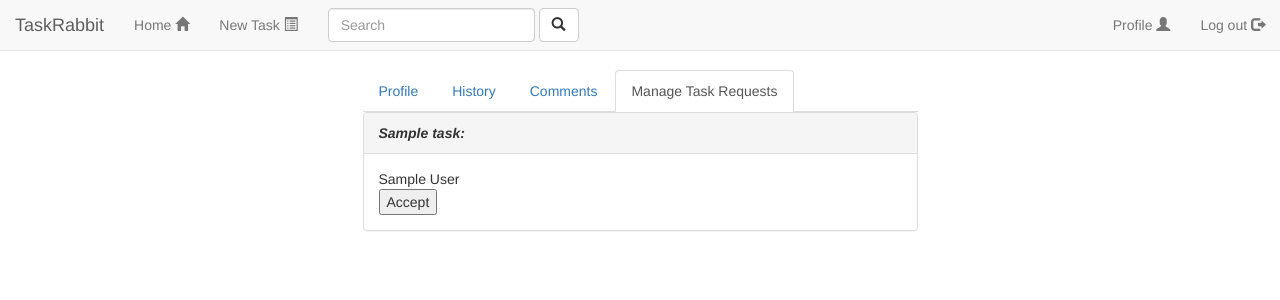
After one commit to mehranakk/taskrabbit, a Django app: page /accounts/manage_task_requests/ in a window 1280 px wide. The commit adds this page. Shown: the top 300 px of the page. Run offline with Django 3.2, Linux system fonts and the light colour scheme; a user stored in the database is signed in; tables that the repository leaves empty hold one stand-in row (values such as "Sample post"); some libraries are stand-ins or nearby versions.

Commit message:
manage tasks added

```diff
--- a/catalogue/templates/comments.html
+++ b/catalogue/templates/comments.html
@@ -9,6 +9,7 @@
                 <li role="presentation"><a href="/accounts/profile/">Profile</a></li>
                 <li role="presentation"><a href="/accounts/history/">History</a></li>
                 <li role="presentation" class="active"><a href="/accounts/comments/">Comments</a></li>
+                <li role="presentation"><a href="/accounts/manage_task_requests/">Manage Task Requests</a></li>
             </ul>
         </div>
         <div class="col-md-6 col-md-offset-3">
--- a/catalogue/templates/history.html
+++ b/catalogue/templates/history.html
@@ -9,6 +9,7 @@
                 <li role="presentation"><a href="/accounts/profile/">Profile</a></li>
                 <li role="presentation" class="active"><a href="/accounts/history/">History</a></li>
                 <li role="presentation"><a href="/accounts/comments/">Comments</a></li>
+                <li role="presentation"><a href="/accounts/manage_task_requests/">Manage Task Requests</a></li>
             </ul>
         </div>
         <div class="col-md-6 col-md-offset-3">
--- /dev/null
+++ b/catalogue/templates/manage_task_requests.html
@@ -0,0 +1,32 @@
+{%  extends "base.html" %}
+
+{% block title %}Comments{% endblock %}
+
+{% block content %}
+    <div class="row">
+        <div class="col-md-6 col-md-offset-3">
+            <ul class="nav nav-tabs">
+                <li role="presentation"><a href="/accounts/profile/">Profile</a></li>
+                <li role="presentation"><a href="/accounts/history/">History</a></li>
+                <li role="presentation"><a href="/accounts/comments/">Comments</a></li>
+                <li role="presentation" class="active"><a href="/accounts/manage_task_requests/">Manage Task Requests</a></li>
+            </ul>
+        </div>
+        <div class="col-md-6 col-md-offset-3">
+            {% for task, requests_list in task_requests.items %}
+                <div class="panel panel-default">
+                    <div class="panel-heading"><i><strong>{{ task }}:</strong></i></div>
+                    {% for request in requests_list %}
+                        <div class="panel-body">
+                            {{ request.employee }}
+                            <form action='/accept_request/{{request.id}}/' method='POST'>
+                                {% csrf_token %}
+                                <button type='submit' value='Accept'> Accept </button>
+                            </form>
+                        </div>
+                    {% endfor %}
+                </div>
+            {% endfor %}
+        </div>
+   </div>
+{% endblock %}
--- a/catalogue/templates/profile.html
+++ b/catalogue/templates/profile.html
@@ -9,6 +9,7 @@
                 <li role="presentation" class="active"><a href="/accounts/profile/">Profile</a></li>
                 <li role="presentation"><a href="/accounts/history/">History</a></li>
                 <li role="presentation"><a href="/accounts/comments/">Comments</a></li>
+                <li role="presentation"><a href="/accounts/manage_task_requests/">Manage Task Requests</a></li>
             </ul>
         </div>
         <div class="col-md-6 col-md-offset-3">
--- a/catalogue/templates/task.html
+++ b/catalogue/templates/task.html
@@ -18,7 +18,7 @@
         </div>
         <div class="panel-footer">
             <div class="text-center">
-                <a class="btn btn-default" href="/take_task/{{ task_id }}/" role="button">Take It!</a>
+                <a class="btn btn-default" href="/take_task/{{ task.id }}/" role="button">Take It!</a>
             </div>
         </div>
     </div>
--- a/catalogue/views.py
+++ b/catalogue/views.py
@@ -141,6 +141,31 @@ def comments(request):
 
 
 @login_required
+def manage_task_requests(request):
+    user = MyUser.objects.get(user=request.user)
+    tasks = Task.objects.filter(employer=user, status='N')
+    task_requests = {}
+    if tasks:
+        for t in tasks:
+            task_requests[t] = TaskRequest.objects.filter(task=t)
+    context = {
+        'task_requests': task_requests,
+    }
+    return render_to_response('manage_task_requests.html', context, context_instance=RequestContext(request))
+
+
+@login_required
+def accept_request(request, task_request_id):
+    user = MyUser.objects.get(user=request.user)
+    task_request = TaskRequest.objects.get(id=task_request_id)
+    task = task_request.task
+    task.employee = task_request.employee
+    task.status = 'A'
+    task.save()
+    return HttpResponseRedirect('/accounts/profile')
+
+
+@login_required
 def new_task(request):
     employer = MyUser.objects.get(user=request.user)
     if request.method == "POST":
--- a/taskrabbit/urls.py
+++ b/taskrabbit/urls.py
@@ -1,6 +1,6 @@
 from django.conf.urls import include, url
 from django.contrib import admin
-from catalogue.views import home, take_task, new_task, profile, history, comments, edit, signup, search
+from catalogue.views import home, take_task, new_task, profile, history, comments, edit, signup, search, manage_task_requests, accept_request
 
 urlpatterns = [
     url(r'^category/(?P<category>[A-Za-z0-9_]+)/$', home, name='home'),
@@ -13,9 +13,11 @@ urlpatterns = [
     url(r'^accounts/password_reset/$', 'django.contrib.auth.views.password_reset', name='password_reset'),
     url(r'^accounts/password_reset_done/$', 'django.contrib.auth.views.password_reset', name='password_reset_done'),
     url(r'^new_task/$', new_task),
+    url(r'^accept_request/(?P<task_request_id>[0-9]+)/$', accept_request),
     url(r'^accounts/profile/$', profile),
     url(r'^accounts/history/$', history),
     url(r'^accounts/comments/$', comments),
+    url(r'^accounts/manage_task_requests/$', manage_task_requests),
     url(r'^accounts/edit/$', edit),
     url(r'^accounts/signup/$', signup),
     url(r'^search/$', search),
```
